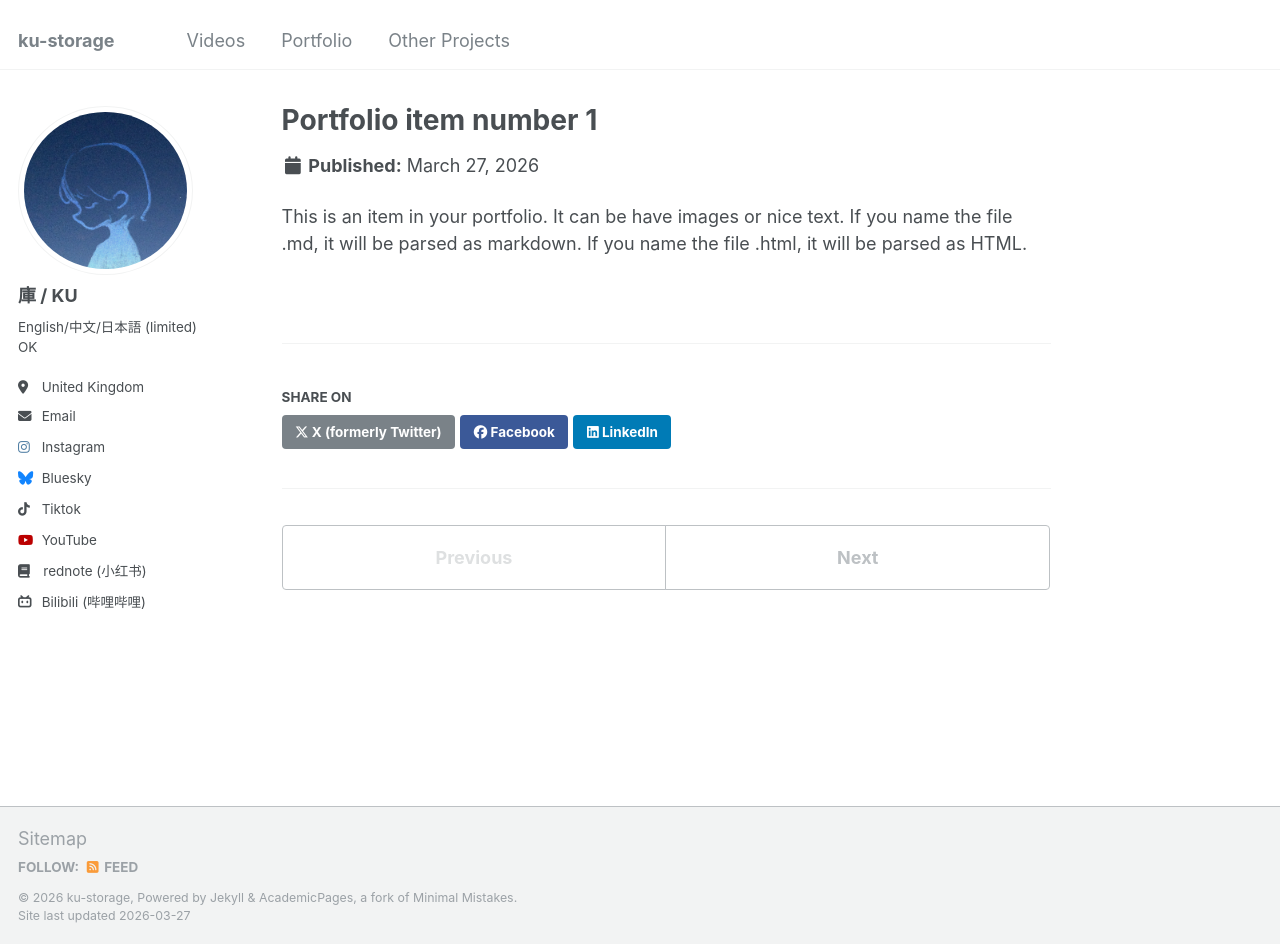
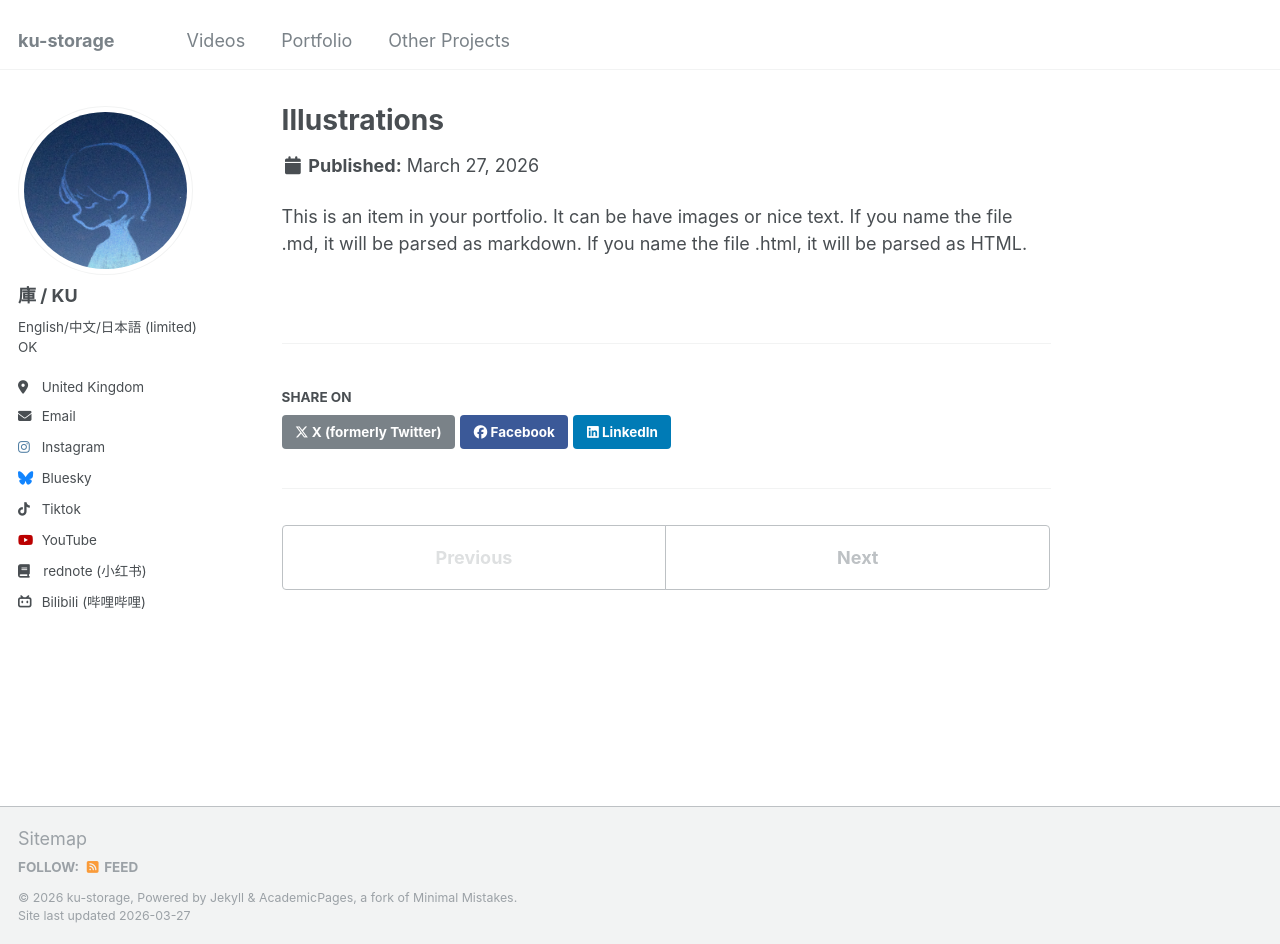
Before and after one commit to ku-storage/ku-storage.github.io, a Jekyll site: the page built from _portfolio/portfolio-1.md, in a window 1280 px wide and 944 px high. Built offline with Jekyll 4.4.1, drawn with Linux system fonts in a browser that asks for light colours.

Commit message:
Update portfolio-1.md

```diff
--- a/_portfolio/portfolio-1.md
+++ b/_portfolio/portfolio-1.md
@@ -1,5 +1,5 @@
 ---
-title: "Portfolio item number 1"
+title: "Illustrations"
 excerpt: "Short description of portfolio item number 1<br/><img src='/images/500x300.png'>"
 collection: portfolio
 ---
```
